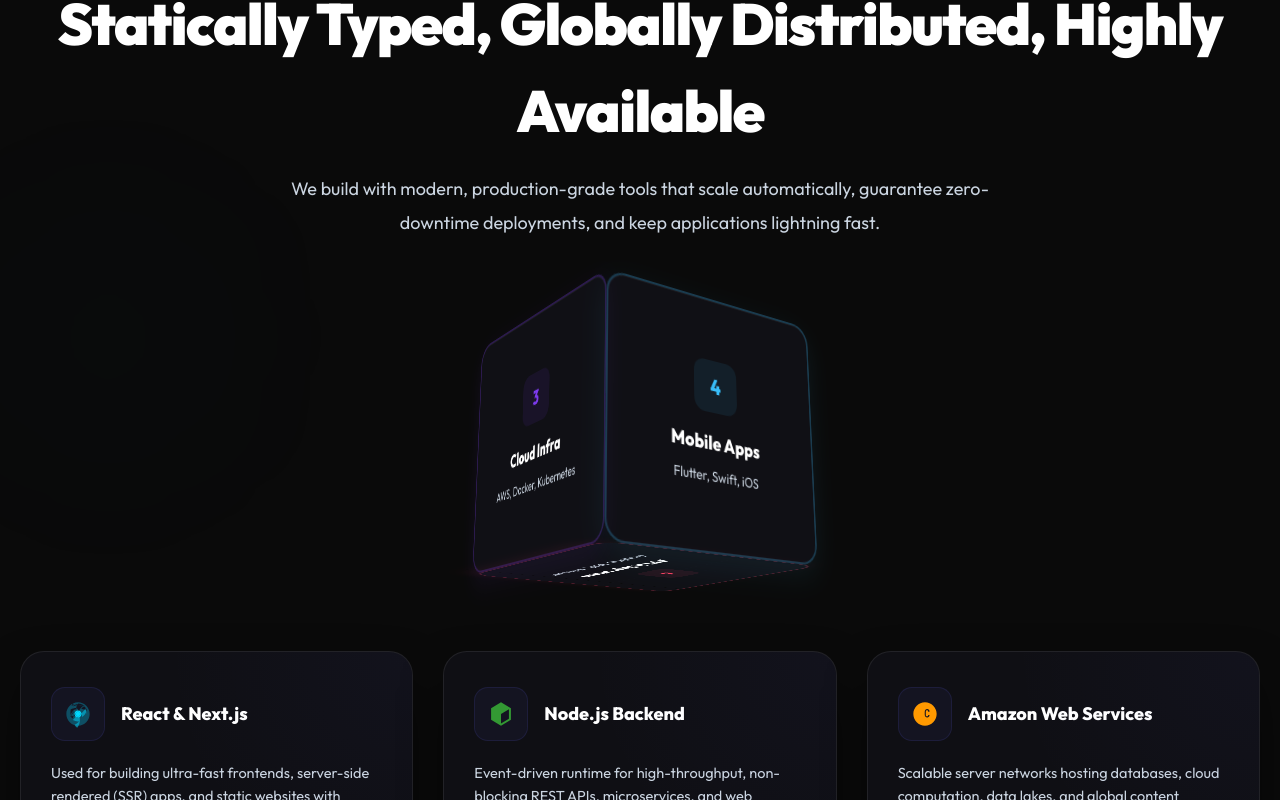
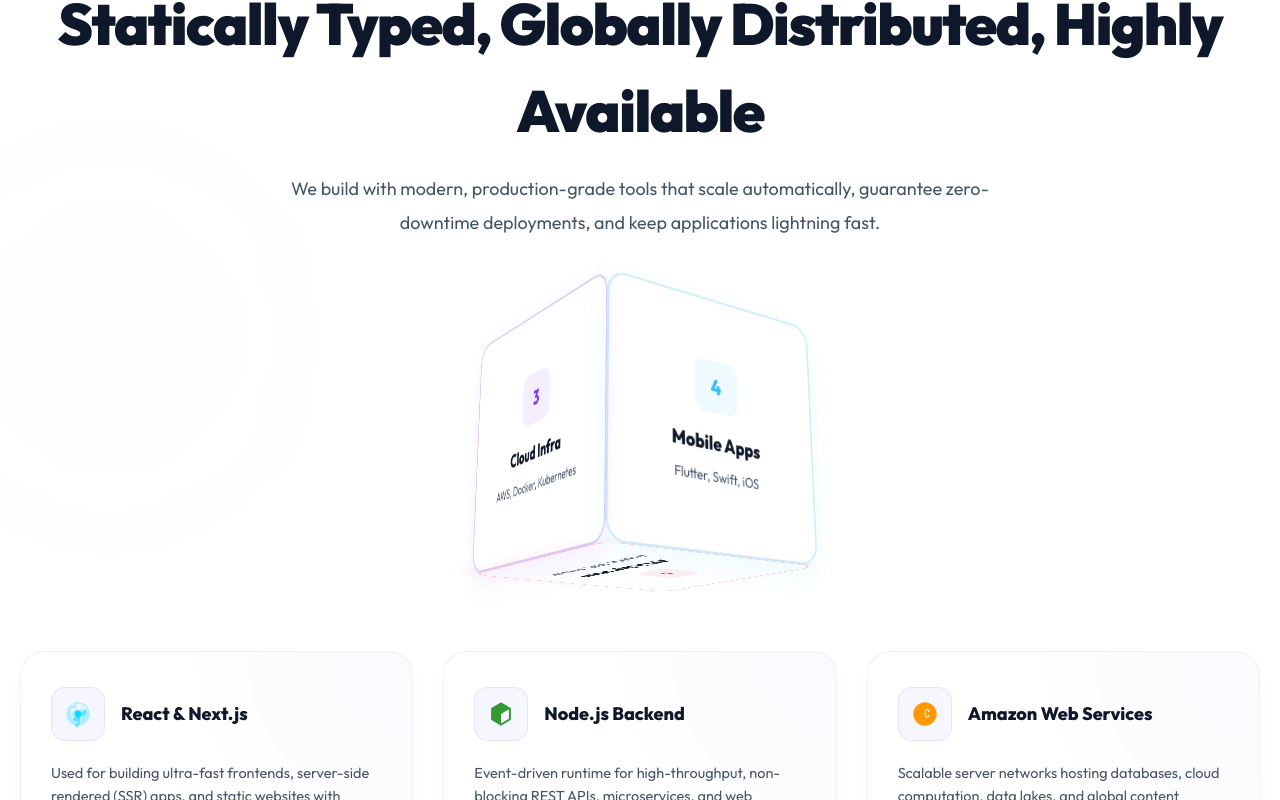
Before and after one commit to hardik-builds/ash-solutions-website, a Next.js app: page / in a window 1280 px wide. Shown: the part 2601-3401 px from the top of the page. Built offline with nearby package versions, Linux system fonts and the light colour scheme; no server answers.

Commit message:
Dark Browser Fixed

```diff
--- a/app/globals.css
+++ b/app/globals.css
@@ -9,6 +9,7 @@
 
 :root {
   /* Default Theme is Dark (Pulze.io style) */
+  color-scheme: dark;
   --bg-color: #0a0a0a;
   --bg-grid:
     linear-gradient(rgba(158, 60, 236, 0.03) 1px, transparent 1px),
@@ -47,6 +48,7 @@
 
 [data-theme="light"] {
   /* Fallback Light Mode */
+  color-scheme: light;
   --bg-color: #ffffff;
   --bg-grid:
     linear-gradient(rgba(15, 23, 42, 0.015) 1px, transparent 1px),
@@ -128,17 +130,17 @@ img {
 }
 
 ::-webkit-scrollbar-track {
-  background: #f1f5f9;
+  background: var(--bg-color);
 }
 
 ::-webkit-scrollbar-thumb {
-  background: #cbd5e1;
-  border: 2px solid #f1f5f9;
+  background: var(--card-border);
+  border: 2.5px solid var(--bg-color);
   border-radius: 999px;
 }
 
 ::-webkit-scrollbar-thumb:hover {
-  background: #6366f1;
+  background: var(--text-color);
 }
 
 /* Custom Selection */
--- a/components/Header.js
+++ b/components/Header.js
@@ -16,9 +16,23 @@ export default function Header() {
 
   useEffect(() => {
     const storedTheme = localStorage.getItem('theme');
-    const initialTheme = storedTheme || 'dark';
+    const prefersDark = window.matchMedia('(prefers-color-scheme: dark)').matches;
+    const initialTheme = storedTheme || (prefersDark ? 'dark' : 'light');
     setTheme(initialTheme);
     document.documentElement.setAttribute('data-theme', initialTheme);
+
+    const mediaQuery = window.matchMedia('(prefers-color-scheme: dark)');
+    const handleSystemThemeChange = (e) => {
+      const currentStored = localStorage.getItem('theme');
+      if (!currentStored) {
+        const nextSystemTheme = e.matches ? 'dark' : 'light';
+        setTheme(nextSystemTheme);
+        document.documentElement.setAttribute('data-theme', nextSystemTheme);
+      }
+    };
+
+    mediaQuery.addEventListener('change', handleSystemThemeChange);
+    return () => mediaQuery.removeEventListener('change', handleSystemThemeChange);
   }, []);
 
   const toggleTheme = () => {
```
Also changed, not shown: 1 other file (tests, documents, lock files or other folders).
